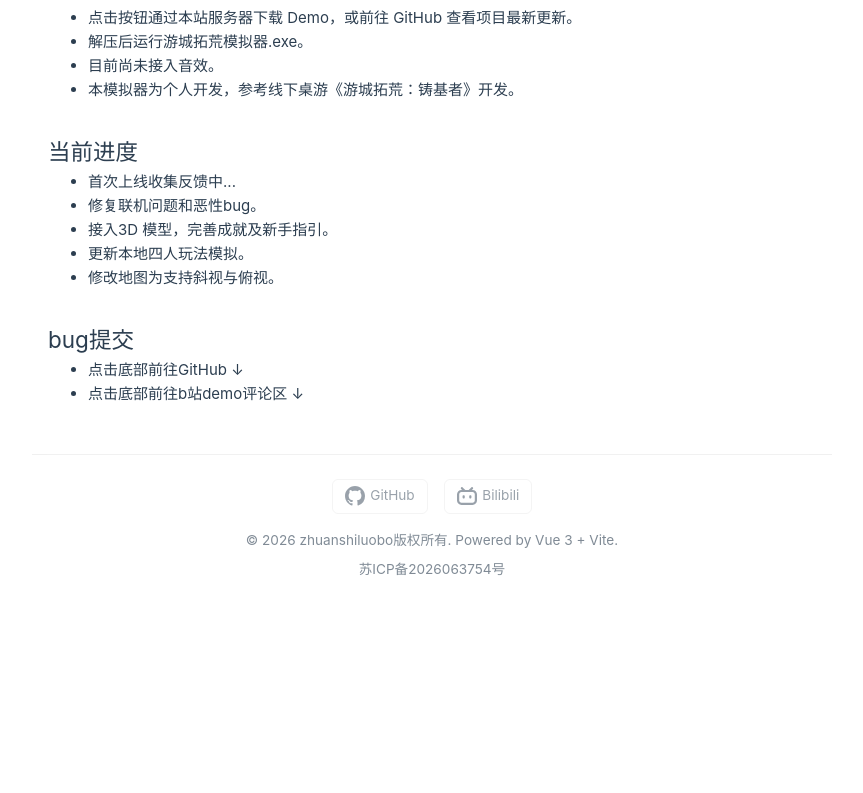
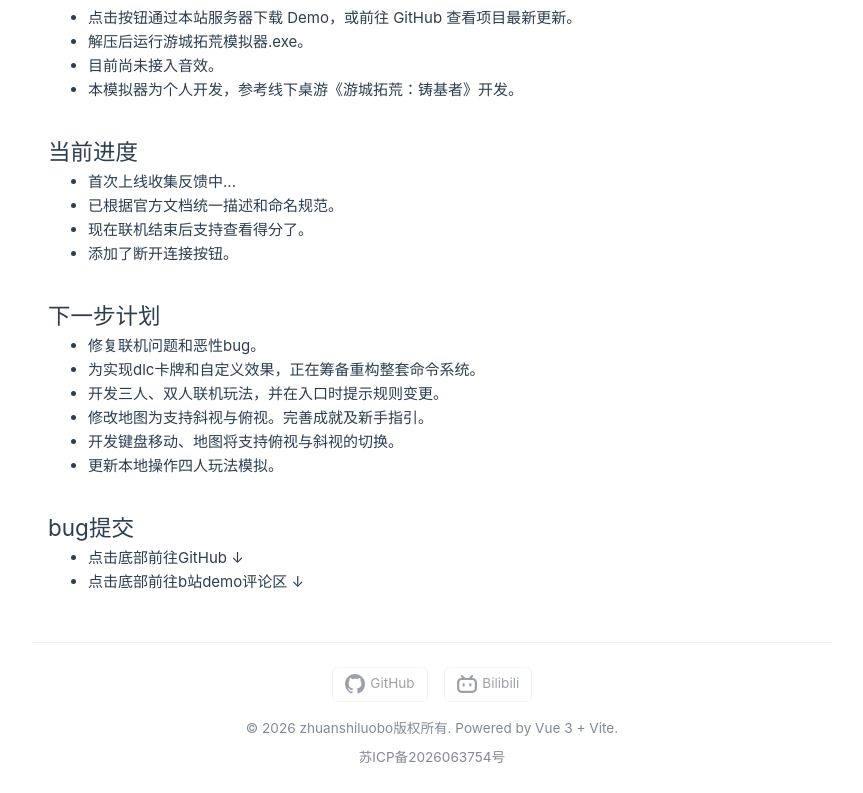
Before and after one commit to zhuanshiluobo/zhuanshiluobo.github.io, a Vue app: page /#/demo in a window 1280 px wide. Shown: the part 1127-1920 px from the top of the page, without its empty margins (208-1071 px from the left). Before the commit the page ends 1732 px from the top, so only its background shows below. Built offline with nearby package versions, Linux system fonts and the light colour scheme.

Commit message:
更新demo进度

```diff
--- a/src/views/Demo.vue
+++ b/src/views/Demo.vue
@@ -140,10 +140,20 @@ onUnmounted(() => {
       <h2>当前进度</h2>
       <ul>
         <li>首次上线收集反馈中...</li>
+        <li>已根据官方文档统一描述和命名规范。</li>
+        <li>现在联机结束后支持查看得分了。</li>
+        <li>添加了断开连接按钮。</li>
+      </ul>
+    </section>
+    <section class="section">
+      <h2>下一步计划</h2>
+      <ul>
         <li>修复联机问题和恶性bug。</li>
-        <li>接入3D 模型，完善成就及新手指引。</li>
-        <li>更新本地四人玩法模拟。</li>
-        <li>修改地图为支持斜视与俯视。</li>
+        <li>为实现dlc卡牌和自定义效果，正在筹备重构整套命令系统。</li>
+        <li>开发三人、双人联机玩法，并在入口时提示规则变更。</li>
+        <li>修改地图为支持斜视与俯视。完善成就及新手指引。</li>
+        <li>开发键盘移动、地图将支持俯视与斜视的切换。</li>
+        <li>更新本地操作四人玩法模拟。</li>
       </ul>
     </section>
     <section class="section">
```
